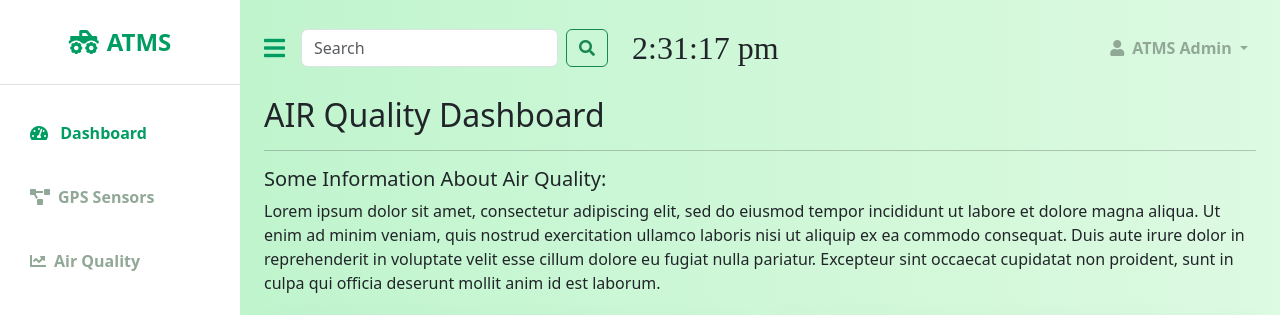
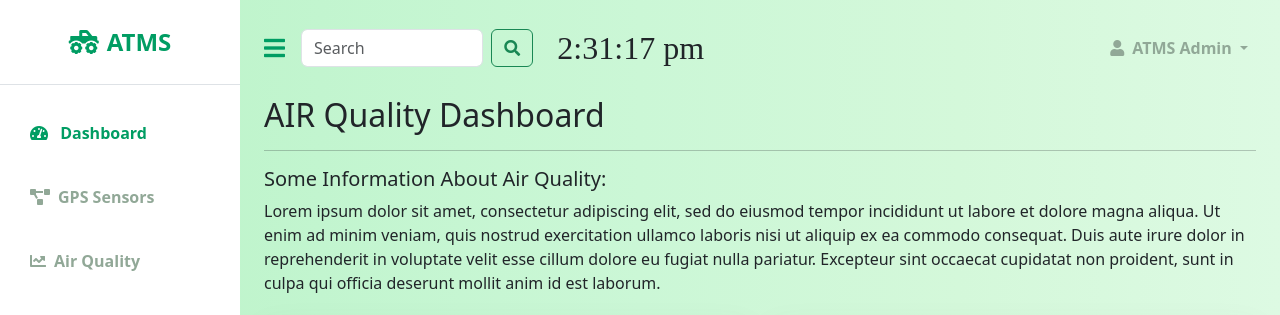
Before and after one commit to PradoJohn/ATMS, a Django app: page /air_quality/ in a window 1280 px wide. Shown: the top 315 px of the page. Run offline with Django 4.2, Linux system fonts and the light colour scheme; data comes from the database, SQL or seed files in the repository; some libraries are stand-ins or nearby versions.

Commit message:
tweaked navbar

```diff
--- a/atmsapp/templates/navbar.html
+++ b/atmsapp/templates/navbar.html
@@ -4,17 +4,13 @@
   <div class="d-flex align-items-center">
       <i class="fas fa-bars primary-text fs-4 me-3" id="menu-toggle"></i>
 
-      <button class="navbar-toggler" type="button" data-bs-toggle="collapse"
-          data-bs-target="#navbarSupportedContent" aria-controls="navbarSupportedContent"
-          aria-expanded="false" aria-label="Toggle navigation">
-      </button>
 
 
       <form class="d-flex" role="search">
         <input class="form-control me-2" type="search" placeholder="Search" aria-label="Search">
         <button class="btn btn-outline-success bg-transparent" type="submit"><i class="fas fa-search"></i></button>
       </form>
-      <div class="px-4" id="currentTime"> </div>
+      <div class="px-4 col-sm-6" id="currentTime"> </div>
 
   </div>
 
```
